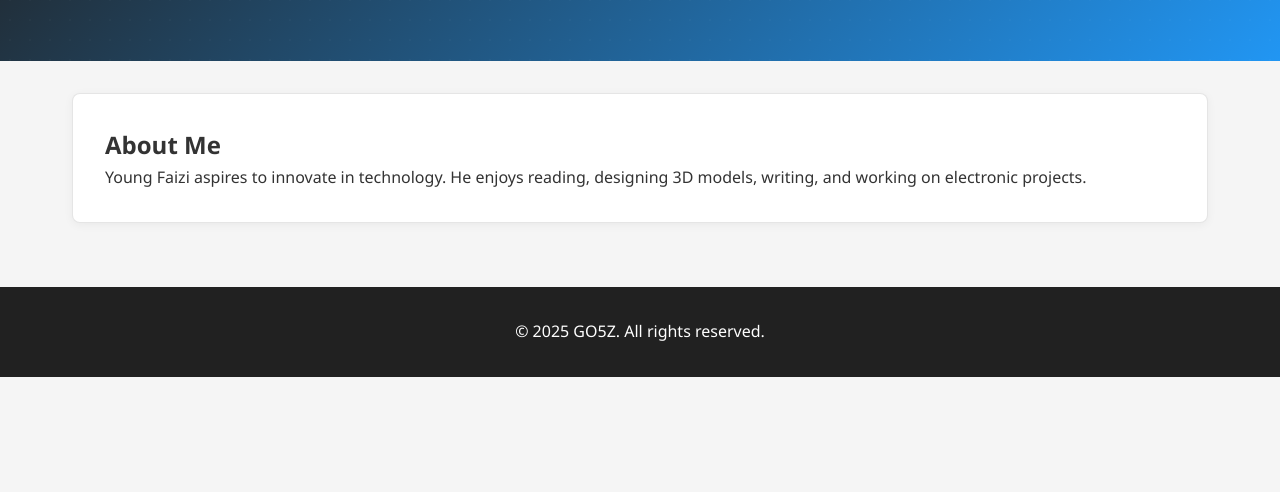
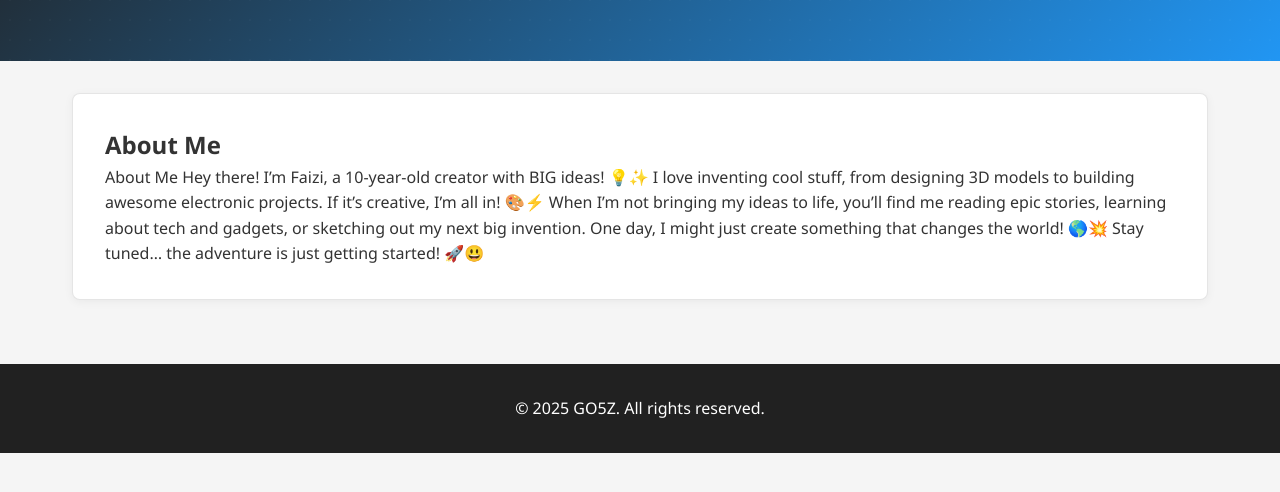
Before and after one commit to FaiziLabs/go5z, a plain HTML site: page index.html in a window 1280 px wide. Shown: the part 264-756 px from the top of the page. Drawn offline with Linux system fonts and the light colour scheme.

Commit message:
Update index.html

```diff
--- a/index.html
+++ b/index.html
@@ -223,7 +223,12 @@
     <main class="main-content">
         <div class="card">
             <h2>About Me</h2>
-            <p>Young Faizi aspires to innovate in technology. He enjoys reading, designing 3D models, writing, and working on electronic projects.</p>
+            <p>About Me
+Hey there! I’m Faizi, a 10-year-old creator with BIG ideas! 💡✨ I love inventing cool stuff, from designing 3D models to building awesome electronic projects. If it’s creative, I’m all in! 🎨⚡
+
+When I’m not bringing my ideas to life, you’ll find me reading epic stories, learning about tech and gadgets, or sketching out my next big invention. One day, I might just create something that changes the world! 🌎💥
+
+Stay tuned… the adventure is just getting started! 🚀😃</p>
         </div>
     </main>
 
```
